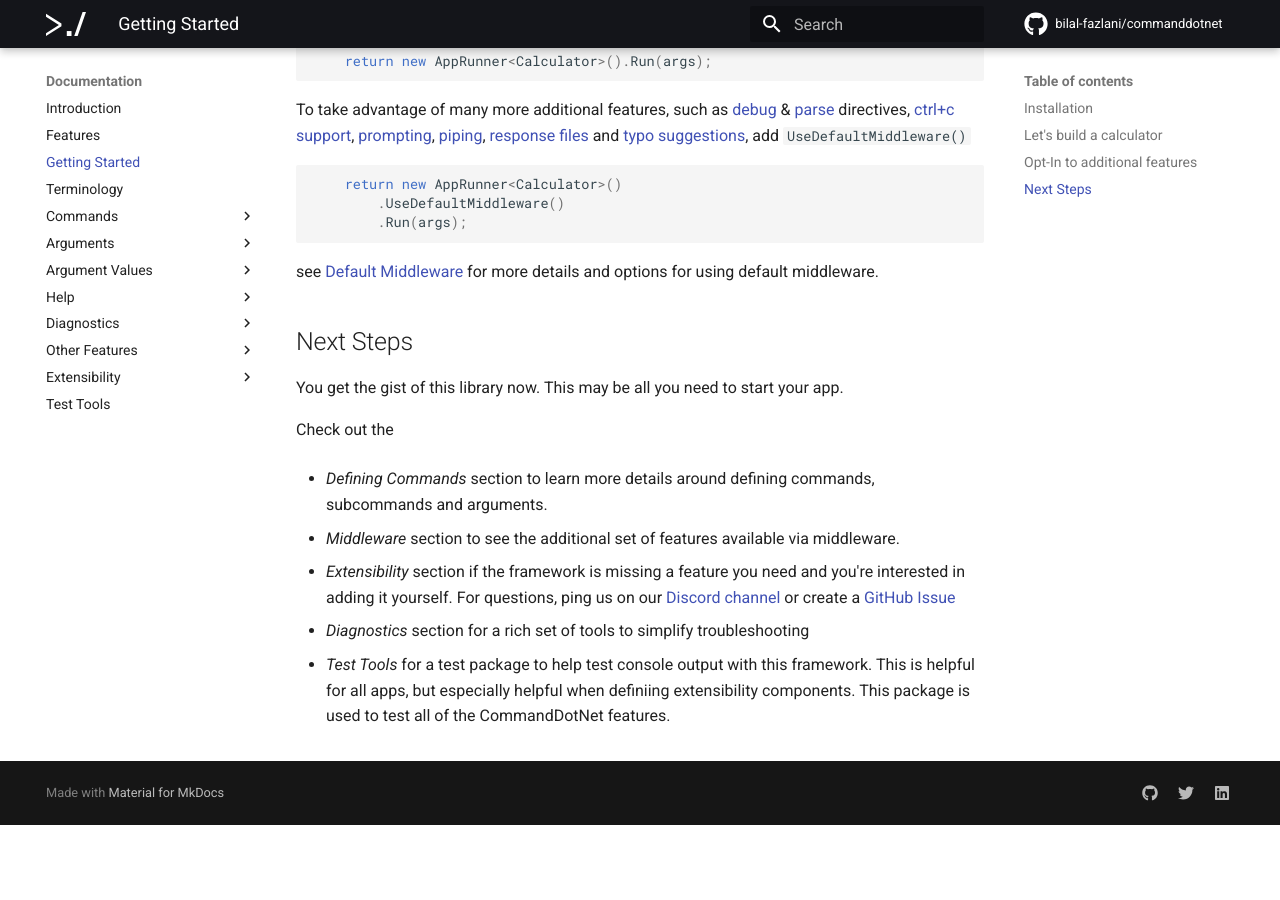
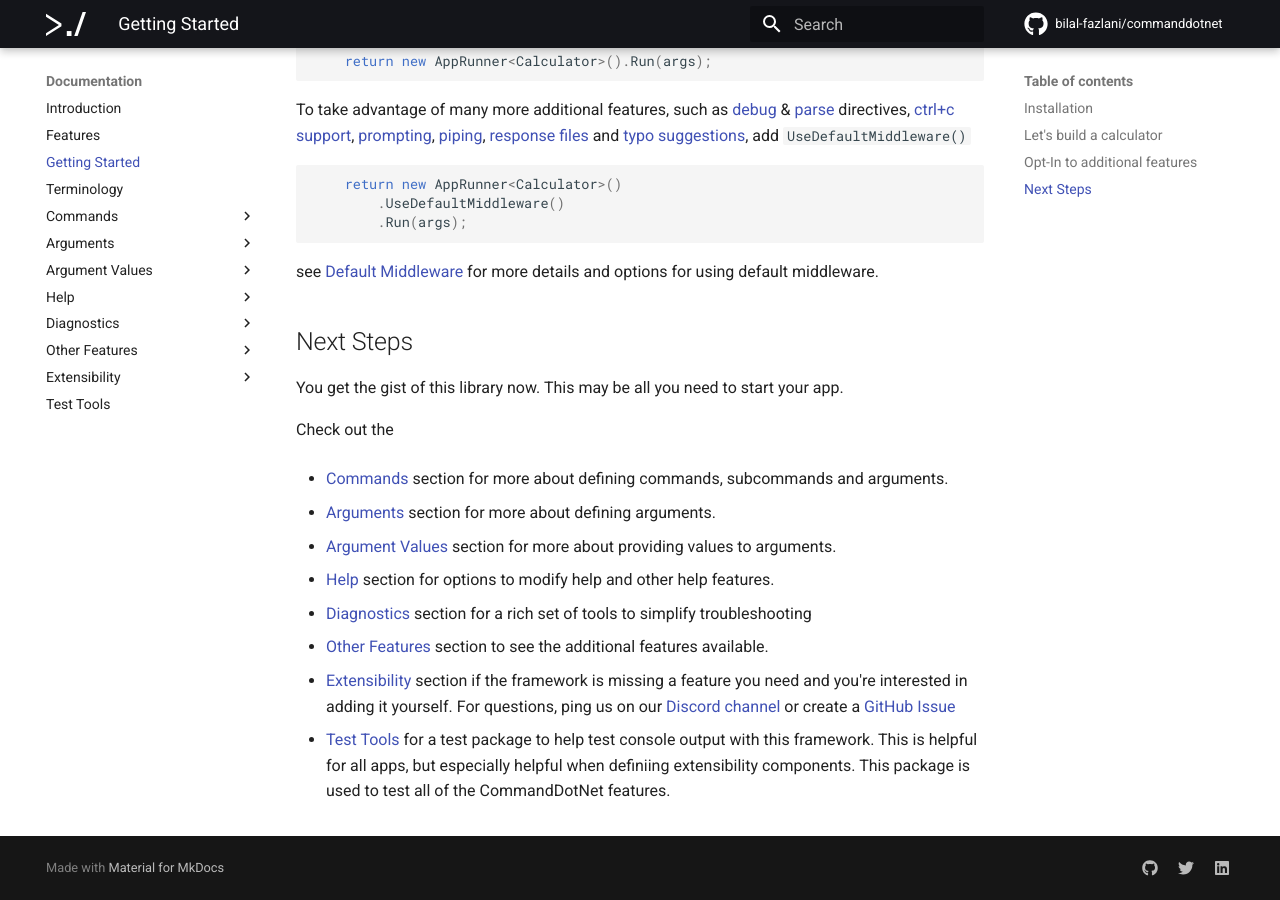
Before and after one commit to bilal-fazlani/commanddotnet, an MkDocs documentation site: the page built from docs/getting-started.md, in a window 1280 px wide and 900 px high, scrolled down 2642 px. Built offline with MkDocs 1.6.1 and Material for MkDocs 9.7.7, drawn with Linux system fonts in a browser that asks for light colours; comment, search, counter and statistics services are not loaded; before the commit the page ends 3467 px from its top, so only the background shows below that.

Commit message:
update getting-started.md for new menu layout

```diff
--- a/docs/getting-started.md
+++ b/docs/getting-started.md
@@ -160,12 +160,18 @@ You get the gist of this library now. This may be all you need to start your app
 
 Check out the
 
-* *Defining Commands* section to learn more details around defining commands, subcommands and arguments.
+* [Commands](Commands/commands.md) section for more about defining commands, subcommands and arguments.
 
-* *Middleware* section to see the additional set of features available via middleware.
+* [Arguments](Arguments/arguments.md) section for more about defining arguments.
 
-* *Extensibility* section if the framework is missing a feature you need and you're interested in adding it yourself. For questions, ping us on our [Discord channel](https://discord.gg/QFxKSeG) or create a [GitHub Issue](https://github.com/bilal-fazlani/commanddotnet/issues)
+* [Argument Values](ArgumentValues/argument-separator.md) section for more about providing values to arguments.
 
-* *Diagnostics* section for a rich set of tools to simplify troubleshooting
+* [Help](Help/help.md) section for options to modify help and other help features.
 
-* *Test Tools* for a test package to help test console output with this framework. This is helpful for all apps, but especially helpful when definiing extensibility components. This package is used to test all of the CommandDotNet features.
+* [Diagnostics](Diagnostics/app-version.md) section for a rich set of tools to simplify troubleshooting
+
+* [Other Features](OtherFeatures/default-middleware.md) section to see the additional features available.
+
+* [Extensibility](Extensibility/directives.md) section if the framework is missing a feature you need and you're interested in adding it yourself. For questions, ping us on our [Discord channel](https://discord.gg/QFxKSeG) or create a [GitHub Issue](https://github.com/bilal-fazlani/commanddotnet/issues)
+
+* [Test Tools](test-tools.md) for a test package to help test console output with this framework. This is helpful for all apps, but especially helpful when definiing extensibility components. This package is used to test all of the CommandDotNet features.
```
